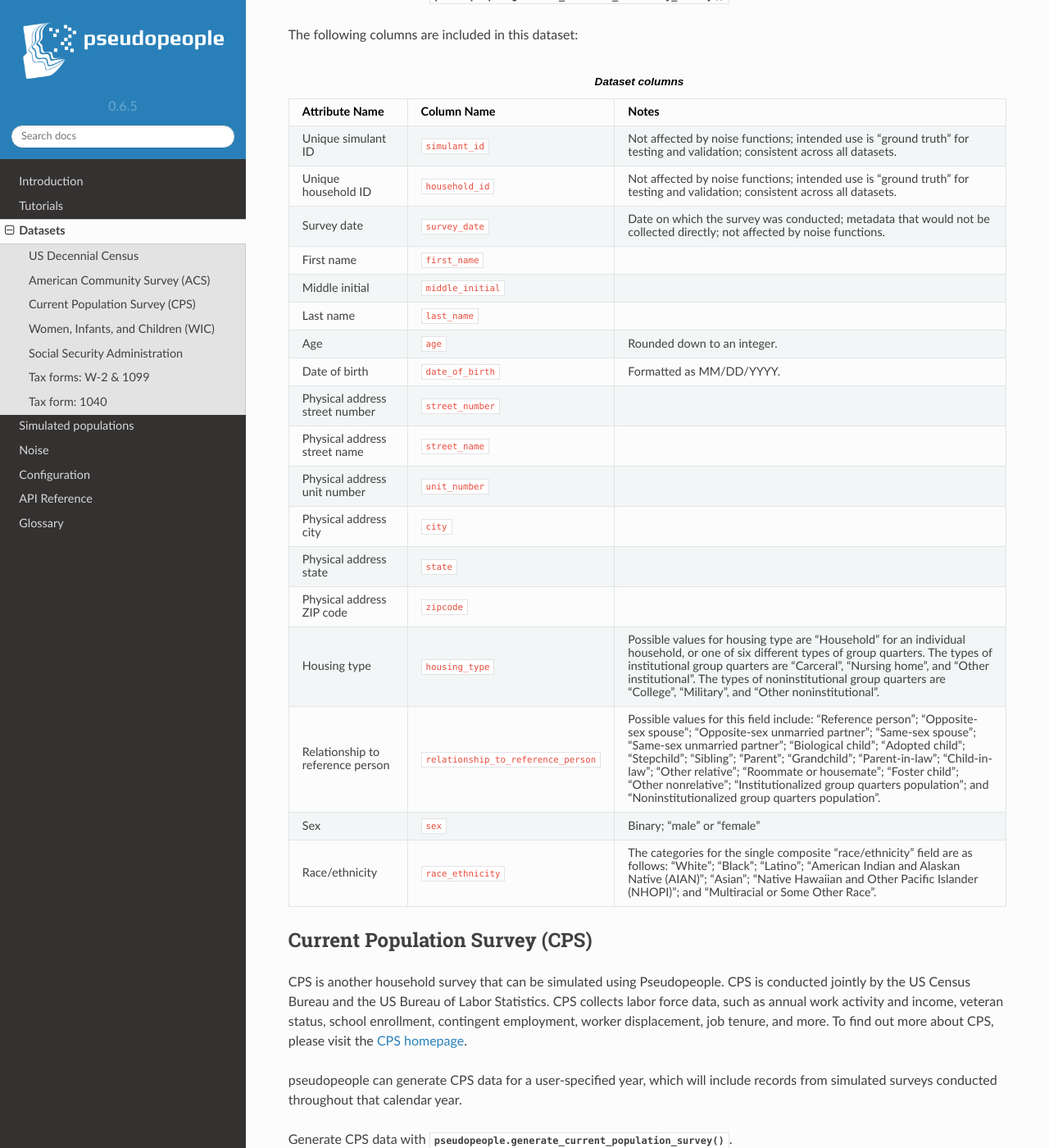
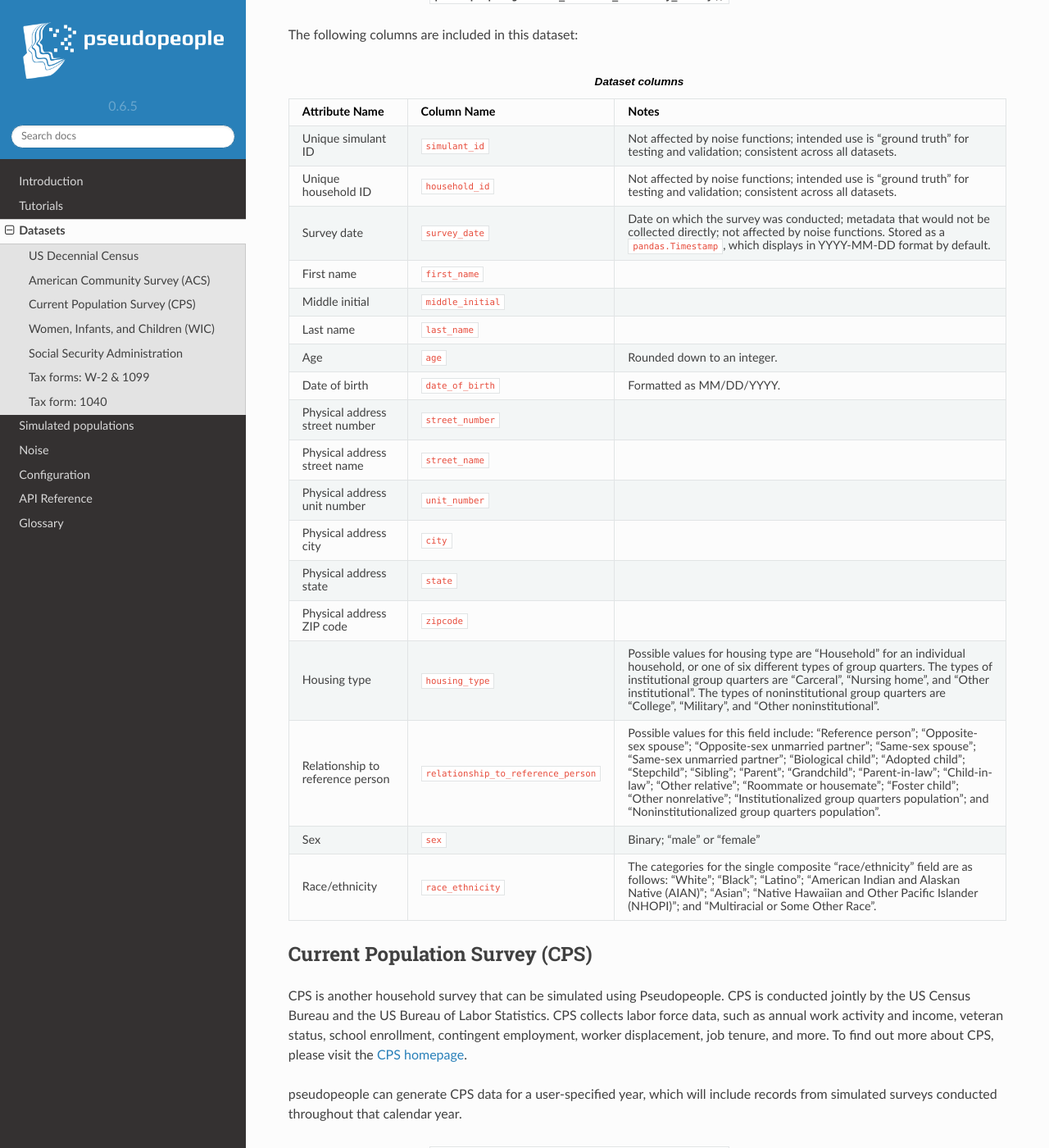
Before and after one commit to ihmeuw/pseudopeople, a Sphinx documentation site: the page built from docs/source/datasets/index.rst, in a window 1280 px wide and 1400 px high, scrolled down 2399 px. Shown: the whole window at 82% size. Built offline with Sphinx 7.4.7 and the Read the Docs theme 2.0.0, drawn with Linux system fonts in a browser that asks for light colours; some of the changed text lies outside the part shown.

Commit message:
specify dtype and format of survey date

```diff
--- a/docs/source/datasets/index.rst
+++ b/docs/source/datasets/index.rst
@@ -154,6 +154,7 @@ The following columns are included in this dataset:
    * - Survey date
      - :code:`survey_date`
      - Date on which the survey was conducted; metadata that would not be collected directly; not affected by noise functions.
+       Stored as a ``pandas.Timestamp``, which displays in YYYY-MM-DD format by default.
    * - First name
      - :code:`first_name`
      -
@@ -245,6 +246,7 @@ The following columns are included in this dataset:
    * - Survey date
      - :code:`survey_date`
      - Date on which the survey was conducted; metadata that would not be collected directly; not affected by noise functions.
+       Stored as a ``pandas.Timestamp``, which displays in YYYY-MM-DD format by default.
    * - First name
      - :code:`first_name`
      -
```
